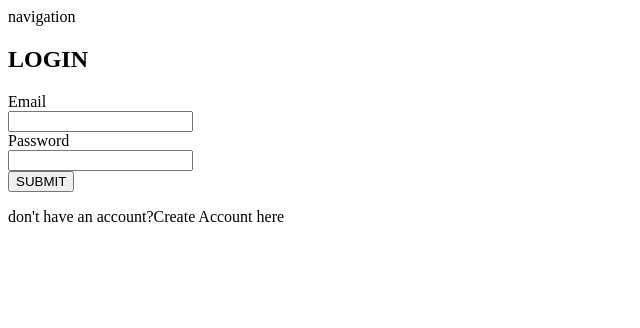
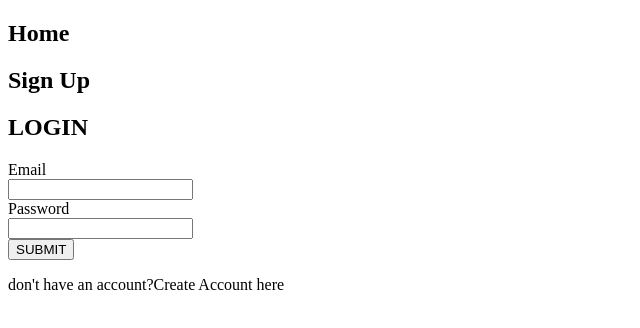
Before and after one commit to alnabale2000/Umniah-assignment, a React (Create React App) app in the folder frontend/: page /login in a window 1280 px wide. Shown: the top 328 px of the page, without its empty margins (0-640 px from the left). Built offline with nearby package versions, Linux system fonts and the light colour scheme.

Commit message:
Navigation

```diff
--- a/frontend/src/components/auth/login.js
+++ b/frontend/src/components/auth/login.js
@@ -51,10 +51,7 @@ const Login = () => {
                     }
                 } else {
                     setMessage("Error happened while login, please try again");
-                    openPopUb()
-                    setTimeout(() => {
-                        setMessage("");
-                    }, 3000);
+                    openPopUb();
                 }
             })
             .catch((err) => {
@@ -94,7 +91,6 @@ const Login = () => {
                     </button>
                     <div className="divider"></div>
 
-                    {/* Avoiding extra white space*/}
                     <CustomPopup
                                 onClose={popupCloseHandler}
                                 show={visibility}
@@ -102,7 +98,6 @@ const Login = () => {
                             >
                                 {message}
                             </CustomPopup>
-                    {/* <p className={message === "" ? "" : "form-message"}>{message} </p> */}
                     <p className="footer-login-text">
                         don't have an account?
                         <span
--- a/frontend/src/components/navigation.js
+++ b/frontend/src/components/navigation.js
@@ -1,9 +1,74 @@
-import React from 'react'
+import React from "react";
+import { useNavigate } from "react-router-dom";
+import { useDispatch, useSelector } from "react-redux";
+import { setToken, setStatus } from "./../reducers/login";
+import { useEffect } from "react";
+import jwt_decode from "jwt-decode";
 
 const Navigation = () => {
-  return (
-    <div>navigation</div>
-  )
-}
+    const navigate = useNavigate();
+    const dispatch = useDispatch();
+    let user;
+    const storedToken = localStorage.getItem("token");
 
-export default Navigation
+    //to avoid (token!== string) error
+    if (storedToken) {
+        user = jwt_decode(storedToken, { header: true });
+    }
+
+    const id = localStorage.getItem("id");
+    const type = localStorage.getItem("type");
+    const state = useSelector((state) => {
+        return {
+            isLoggedIn: state.loginReducer.isLoggedIn,
+        };
+    });
+
+    useEffect(() => {
+        const token = localStorage.getItem("token");
+        //check if the user was logged in or not
+        setStatus(token ? true : false);
+        setToken({ token, user });
+    }, []);
+
+    const loggedOut = () => {
+        //clear localStorage and update the state
+        localStorage.clear();
+        dispatch(setToken({ token: "", user }));
+        navigate("/");
+    };
+    const goTo = (endPoint) => {
+        navigate(endPoint);
+    };
+    return (
+        <nav className="navbar ">
+            <div>
+
+              <h1
+                  className="title"
+                  onClick={() => {
+                    goTo("/");
+                  }}
+              >
+                Home
+              </h1>
+            </div>
+            {state.isLoggedIn ? (
+                        <h1 className="link" onClick={loggedOut}>
+                            log out
+                        </h1>
+            ) : (
+                        <h1
+                            className="link"
+                            onClick={() => {
+                                goTo("/signup");
+                            }}
+                        >
+                            Sign Up
+                        </h1>
+            )}
+        </nav>
+    );
+};
+
+export default Navigation;
```
